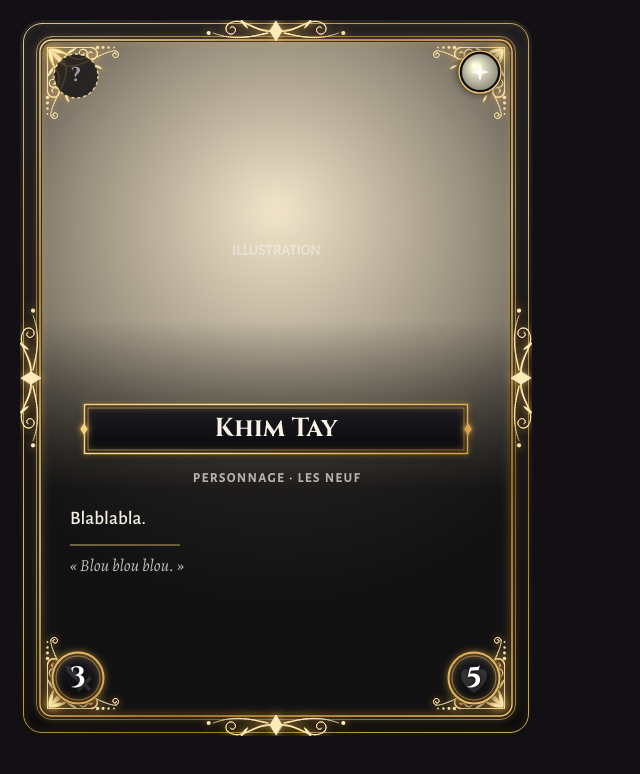
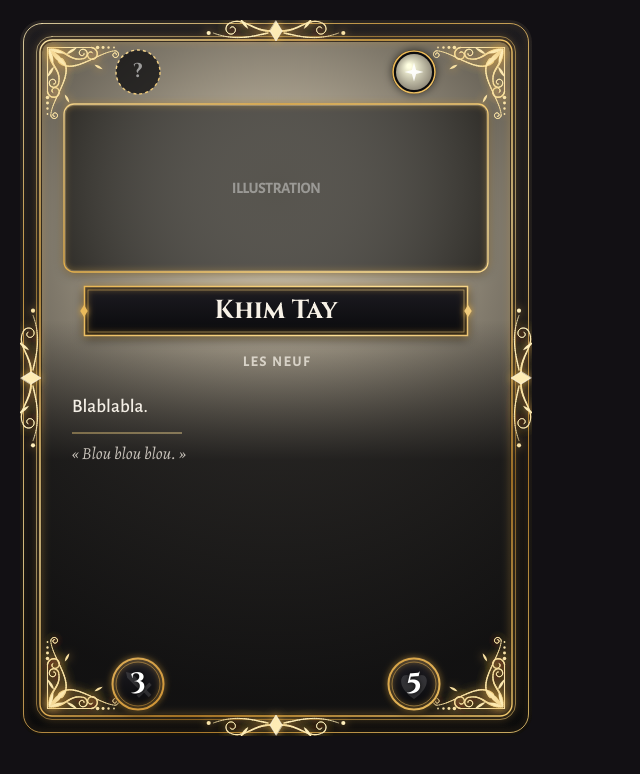
Before and after one commit to Pink-Rain/Eraser_Arena, a plain HTML site: page atelier/carte/exemple.html in a window 1280 px wide. Shown: the whole page, without its empty margins (0-640 px from the left). Drawn offline with nearby package versions, Linux system fonts and the light colour scheme.

Commit message:
Carte d'exemple : proportions du croquis, petite illustration, faction seule
Nom vers 40 % de la hauteur, illustration réduite, pastilles décalées vers le
centre pour ne plus cacher les ornements d'angle.

Co-Authored-By: Claude Opus 5.5 <noreply@anthropic.com>
Claude-Session: https://claude.ai/code/session_01CLoYuGJ6KzJ3eiJidbAMjk

```diff
--- a/atelier/carte/cadre.js
+++ b/atelier/carte/cadre.js
@@ -280,8 +280,9 @@
   }
 
   // Pastille d'emblème en haut à droite (symbole provisoire en attendant ceux des factions).
-  function drawEmblemDot(ctx, rar, faction) {
-    const t = rar.t, x = W - t - 30, y = t + 30, r = 22;
+  function drawEmblemDot(ctx, rar, faction) { drawEmblemAt(ctx, rar, faction, W - rar.t - 30, rar.t + 30); }
+  function drawEmblemAt(ctx, rar, faction, x, y) {
+    const r = 22;
     const c = hex(faction.color);
     ctx.save(); ctx.shadowColor = 'rgba(0,0,0,0.6)'; ctx.shadowBlur = 8;
     ctx.beginPath(); ctx.arc(x, y, r, 0, TAU); ctx.fillStyle = '#0c0c0e'; ctx.fill(); ctx.restore();
@@ -343,47 +344,61 @@
     ctx.fillStyle = '#f7f1e6'; ctx.fillText(name, CX, (y0 + y1) / 2 + 1); ctx.restore();
   }
 
-  // card : { name, rarity, faction, category, ability, flavor, attack, life }
+  // Disposition du croquis, rapportée à 512 × 716 :
+  // pastilles du haut (coût, emblème), petite illustration, nom vers 40 %, faction,
+  // capacité, citation, pastilles du bas (attaque, vie). Les pastilles sont décalées
+  // vers le centre pour ne jamais couvrir les ornements d'angle.
+  const SKETCH = { padX: 118, topY: 52, art: { x0: 46, y0: 86, x1: W - 46, y1: 250, r: 8 }, name: { y0: 266, y1: 316 }, catY: 346, textY: 392, botY: H - 52 };
+
+  // card : { name, rarity, faction, ability, flavor, attack, life }
   function renderCard(card) {
     const rar = RARITIES[card.rarity]; const t = rar.t;
     const win = { x0: t, y0: t, x1: W - t, y1: H - t, r: 10 };
     const out = document.createElement('canvas'); out.width = W; out.height = H;
     const ctx = out.getContext('2d');
     ctx.save(); path(ctx, rr(CARD)); ctx.clip();
-    // Fond : la couleur de la faction derrière l'illustration, qui descend vers le sombre pour le texte.
+    // Fond de la carte : couleur de la faction, plus claire en haut, sombre en bas pour le texte.
     const c = hex(card.faction.color);
-    const g = ctx.createRadialGradient(CX, 190, 10, CX, 230, 360);
-    g.addColorStop(0, rgb(c, 1.1)); g.addColorStop(0.55, rgb(c, 0.7)); g.addColorStop(1, rgb(c, 0.3));
+    const g = ctx.createRadialGradient(CX, 200, 20, CX, 260, 420);
+    g.addColorStop(0, rgb(c, 1)); g.addColorStop(0.5, rgb(c, 0.6)); g.addColorStop(1, rgb(c, 0.25));
     ctx.fillStyle = g; path(ctx, rr(win)); ctx.fill();
-    const dark = ctx.createLinearGradient(0, 300, 0, 470);
-    dark.addColorStop(0, 'rgba(8,8,10,0)'); dark.addColorStop(1, 'rgba(8,8,10,0.82)');
+    const dark = ctx.createLinearGradient(0, 300, 0, 440);
+    dark.addColorStop(0, 'rgba(8,8,10,0)'); dark.addColorStop(1, 'rgba(8,8,10,0.78)');
     ctx.fillStyle = dark; ctx.fillRect(0, 300, W, H - 300);
-    // Repère de l'illustration (provisoire).
+    // Petite fenêtre de l'illustration, avec un liseré de la rareté.
+    const A = SKETCH.art;
+    ctx.save(); ctx.shadowColor = 'rgba(0,0,0,0.55)'; ctx.shadowBlur = 12; ctx.shadowOffsetY = 3;
+    path(ctx, rr(A)); ctx.fillStyle = rgb(c, 0.3); ctx.fill(); ctx.restore();
+    const ga = ctx.createRadialGradient(CX, (A.y0 + A.y1) / 2, 10, CX, (A.y0 + A.y1) / 2, 240);
+    ga.addColorStop(0, 'rgba(255,255,255,0.12)'); ga.addColorStop(1, 'rgba(0,0,0,0.35)');
+    path(ctx, rr(A)); ctx.fillStyle = ga; ctx.fill();
+    ctx.save(); ctx.strokeStyle = touchStyle(ctx, rar); ctx.lineWidth = 1.3; if (rar.glow) { ctx.shadowColor = rar.c; ctx.shadowBlur = 2 + 4 * rar.glow; }
+    path(ctx, rr(A, -2)); ctx.stroke(); ctx.restore();
     ctx.textAlign = 'center'; ctx.textBaseline = 'middle'; ctx.font = '600 15px "Alegreya Sans", system-ui, sans-serif';
-    ctx.fillStyle = 'rgba(255,255,255,0.35)'; ctx.fillText('ILLUSTRATION', CX, 230);
+    ctx.fillStyle = 'rgba(255,255,255,0.4)'; ctx.fillText('ILLUSTRATION', CX, (A.y0 + A.y1) / 2);
     drawFrameSingle(ctx, rar, win);
     // En haut : coût (à décider) et emblème.
-    drawCostDot(ctx, rar, t + 34, t + 34);
-    drawEmblemDot(ctx, rar, card.faction);
-    // Nom, puis catégorie.
-    drawNameBox(ctx, rar, card.name, 384, 434);
+    drawCostDot(ctx, rar, SKETCH.padX, SKETCH.topY);
+    drawEmblemAt(ctx, rar, card.faction, W - SKETCH.padX, SKETCH.topY);
+    // Nom, puis la faction seule.
+    drawNameBox(ctx, rar, card.name, SKETCH.name.y0, SKETCH.name.y1);
     ctx.textAlign = 'center'; ctx.textBaseline = 'alphabetic';
-    ctx.font = '600 13px "Alegreya Sans", system-ui, sans-serif'; ctx.fillStyle = 'rgba(240,234,224,0.72)';
-    ctx.fillText(card.category.toUpperCase().split('').join(' '), CX, 462);
-    // Capacité, filet, citation : alignés à gauche, comme dans le croquis.
-    const left = t + 28, width = W - 2 * left;
+    ctx.font = '600 14px "Alegreya Sans", system-ui, sans-serif'; ctx.fillStyle = 'rgba(240,234,224,0.78)';
+    ctx.fillText(card.faction.short.toUpperCase().split('').join(' '), CX, SKETCH.catY);
+    // Capacité, filet, citation : alignés à gauche.
+    const left = 52, width = W - 2 * left;
     ctx.textAlign = 'left';
-    let y = 504;
+    let y = SKETCH.textY;
     ctx.font = '500 19px "Alegreya Sans", system-ui, sans-serif'; ctx.fillStyle = '#f4efe6';
     for (const line of wrap(ctx, card.ability, width)) { ctx.fillText(line, left, y); y += 25; }
     ctx.save(); ctx.strokeStyle = touchStyle(ctx, rar); ctx.globalAlpha = 0.8; ctx.lineWidth = 1;
     ctx.beginPath(); ctx.moveTo(left, y - 4); ctx.lineTo(left + 110, y - 4); ctx.stroke(); ctx.restore();
     y += 22;
-    ctx.font = 'italic 17px "Alegreya", Georgia, serif'; ctx.fillStyle = 'rgba(240,234,224,0.78)';
+    ctx.font = 'italic 17px "Alegreya", Georgia, serif'; ctx.fillStyle = 'rgba(240,234,224,0.8)';
     for (const line of wrap(ctx, '« ' + card.flavor + ' »', width)) { ctx.fillText(line, left, y); y += 22; }
     // En bas : attaque à gauche, vie à droite.
-    drawStat(ctx, rar, t + 36, H - t - 36, card.attack, 'attaque');
-    drawStat(ctx, rar, W - t - 36, H - t - 36, card.life, 'vie');
+    drawStat(ctx, rar, SKETCH.padX, SKETCH.botY, card.attack, 'attaque');
+    drawStat(ctx, rar, W - SKETCH.padX, SKETCH.botY, card.life, 'vie');
     ctx.restore();
     return out;
   }
--- a/atelier/carte/exemple.html
+++ b/atelier/carte/exemple.html
@@ -18,7 +18,7 @@
   (async () => {
     try { await Promise.all([document.fonts.load('700 24px "Cinzel"'), document.fonts.load('500 19px "Alegreya Sans"'), document.fonts.load('600 13px "Alegreya Sans"'), document.fonts.load('italic 17px "Alegreya"')]); } catch (e) {}
     const q = new URLSearchParams(location.search);
-    const card = { name: 'Khim Tay', rarity: q.get('r') || 'legendaire', faction: FACTIONS.find((f) => f.id === 'les-neuf'), category: 'Personnage · Les Neuf', ability: 'Blablabla.', flavor: 'Blou blou blou.', attack: 3, life: 5 };
+    const card = { name: 'Khim Tay', rarity: q.get('r') || 'legendaire', faction: FACTIONS.find((f) => f.id === 'les-neuf'), ability: 'Blablabla.', flavor: 'Blou blou blou.', attack: 3, life: 5 };
     document.getElementById('f').append(Cadre.renderCard(card));
     document.title = 'done';
   })();
--- a/atelier/carte/factions.js
+++ b/atelier/carte/factions.js
@@ -22,10 +22,12 @@ window.FACTIONS = [
   { id: 'nashmur', name: "Nash'mur", color: '#2c4a6e', depth: 1 },
   { id: 'autres', name: 'Les Autres', color: '#7a5aa8', depth: 0 },
   { id: 'gardiens', name: 'Gardiens', color: '#a483c9', depth: 1 },
-  { id: 'les-neuf', name: 'Les Neuf (dieux)', color: '#d8ccb4', depth: 2 },
+  { id: 'les-neuf', name: 'Les Neuf (dieux)', short: 'Les Neuf', color: '#d8ccb4', depth: 2 },
   { id: 'titans', name: 'Titans', color: '#8e2a1f', depth: 1 },
   { id: 'nids-morts', name: 'Nimors', color: '#3a2448', depth: 1 },
 ];
+// short : nom affiché sur la carte (par défaut, le nom).
+window.FACTIONS.forEach((f) => { if (!f.short) f.short = f.name; });
 (() => {
   const seen = new Map();
   for (const f of window.FACTIONS) {
```
